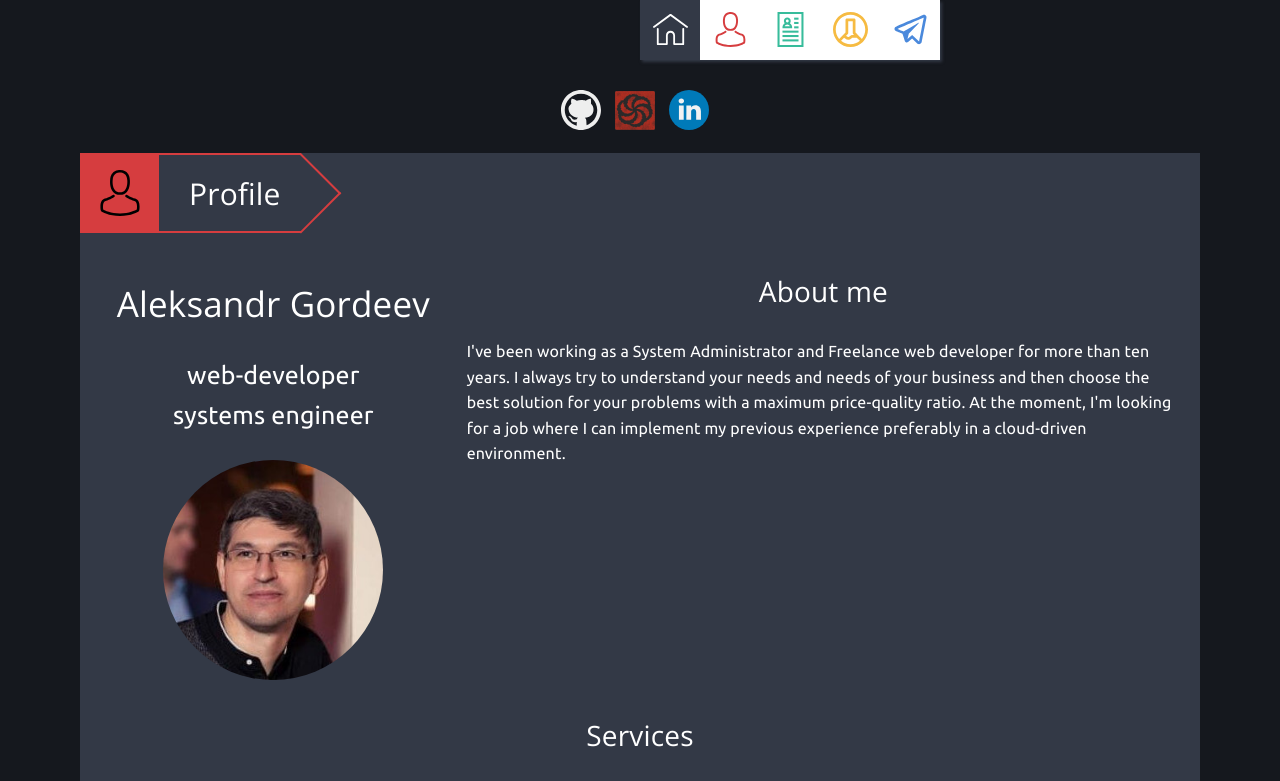
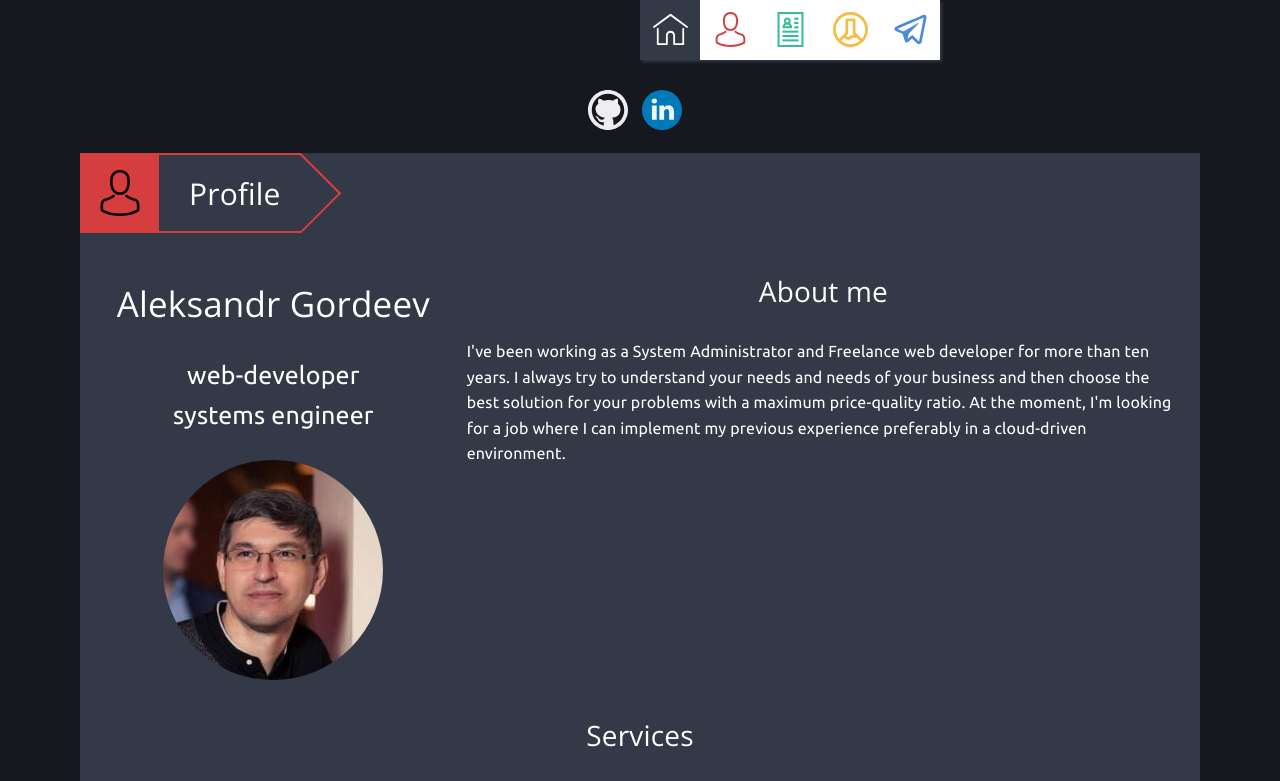
Before and after one commit to razamanaza/agordeev.com, a website: page src/copy/index.html in a window 1280 px wide. Shown: the top 781 px of the page. Drawn offline with nearby package versions, Linux system fonts and the light colour scheme; files that its build step writes are made by us from their sources; files whose address does not match are found by name.

Commit message:
Removed link to codewars as irrelevant

```diff
--- a/src/copy/index.html
+++ b/src/copy/index.html
@@ -38,7 +38,6 @@
 
   <div class="online-links container">
     <a class="github" href="https://github.com/razamanaza" target="_blank" rel="nofollow"><img src="img/github.svg" alt="My github profile"></a>
-    <a class="codewars" href="https://www.codewars.com/users/razamanaza" target="_blank" rel="nofollow"><img src="img/codewars.png" alt="My codewars profile"></a>
     <a class="linkedin" href="https://www.linkedin.com/in/razamanaza" target="_blank" rel="nofollow"><img src="img/linkedin.svg" alt="My linkedin profile"></a>
   </div>
 
@@ -360,7 +359,6 @@
         </div>
         <div class="online-links">
             <a class="github" href="https://github.com/razamanaza" target="_blank" rel="nofollow"><img src="img/github.svg" alt="My github profile"></a>
-            <a class="codewars" href="https://www.codewars.com/users/razamanaza" target="_blank" rel="nofollow"><img src="img/codewars.png" alt="My codewars profile"></a>
             <a class="linkedin" href="https://www.linkedin.com/in/razamanaza" target="_blank" rel="nofollow"><img src="img/linkedin.svg" alt="My linkedin profile"></a>
         </div>
       </div>
```
